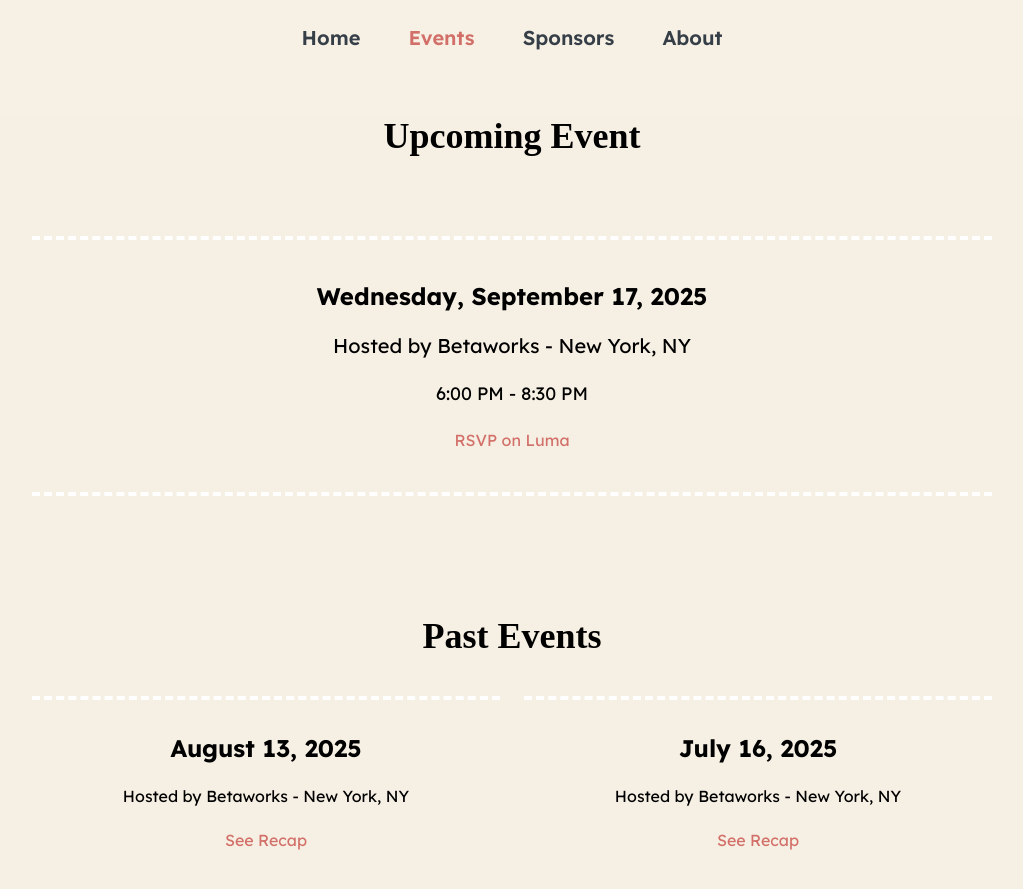
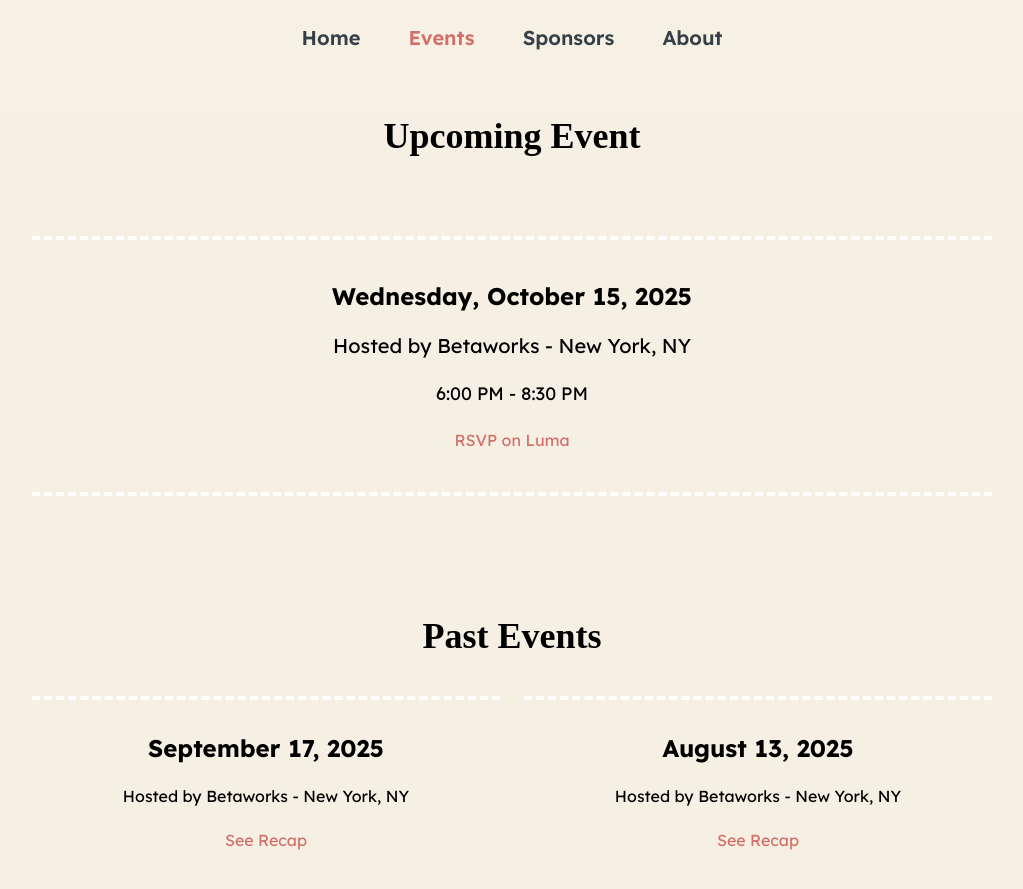
Before and after one commit to ArtificialRuby/artificialruby.ai, a Jekyll site: the page built from events.html, in a window 1280 px wide and 900 px high. Shown: the top 889 px of the window, without its empty margins (128-1151 px from the left). Built offline with Jekyll 4.4.1, drawn with Linux system fonts in a browser that asks for light colours; some web fonts are replaced.

Commit message:
Added Sept Event

```diff
--- a/events.html
+++ b/events.html
@@ -13,10 +13,10 @@ footer_image: assets/images/bg_events.jpg
       <div class="border-dashed border-t-4 border-b-4 border-white pt-10 pb-10 w-full text-center mt-20">
         {%
         include partials/events/upcoming_event.html
-        date="Wednesday, September 17, 2025"
+        date="Wednesday, October 15, 2025"
         location="Hosted by Betaworks - New York, NY"
         time="6:00 PM - 8:30 PM"
-        url="https://lu.ma/r63em91n"
+        url="https://luma.com/lj0iktoc"
         %}
       </div>
     </div>
@@ -26,6 +26,13 @@ footer_image: assets/images/bg_events.jpg
       <h2 class="text-center text-4xl font-caudex font-bold">Past Events</h2>
     </div>
     <div class="grid grid-cols-1 md:grid-cols-2 lg:grid-cols-3 gap-6">
+      {%
+        include partials/events/past_event.html
+        date="September 17, 2025"
+        location="Hosted by Betaworks - New York, NY"
+        url="/events/september-17-2025"
+        %}
+
       {%
         include partials/events/past_event.html
         date="August 13, 2025"
--- a/events/august-13-2025.html
+++ b/events/august-13-2025.html
@@ -36,7 +36,7 @@ footer_image: assets/images/bg_events.jpg
         <div class="mt-5 mb-10">
           <iframe class="w-full aspect-video" src="https://www.youtube.com/embed/D5vJe5dzbag?si=6L04k9LirVCHjINv" title="YouTube video player" frameborder="0" allow="accelerometer; autoplay; clipboard-write; encrypted-media; gyroscope; picture-in-picture; web-share" referrerpolicy="strict-origin-when-cross-origin" allowfullscreen></iframe>
           <div class="mt-5">
-            <a href="https://www.linkedin.com/in/chasestevens/" target="_blank" class="text-highlight hover:text-base-content">Chase Stevens</a>
+            <a href="https://www.linkedin.com/in/chasestevens/" target="_blank" class="text-highlight hover:text-base-content">Chase Stevens:</a>
             "The Rubber Duck That Quacks Back" - How to use AI Models to Enhance your Learning and Productivity
           </div>
         </div>
--- a/index.html
+++ b/index.html
@@ -29,8 +29,8 @@ footer_image: assets/images/artruby_bg.jpg
     <div class="border-b-4 border-dashed border-white pb-5">
       {%
       include partials/homepage/upcoming_event.html
-      date="Wednesday, September 17, 2025"
-      url="https://lu.ma/r63em91n"
+      date="Wednesday, October 15, 2025"
+      url="https://luma.com/lj0iktoc"
       %}
     </div>
     <div class="mt-10">
```
Also changed, not shown: events/september-17-2025.html (added, +45 -0 lines), 2 other files.
